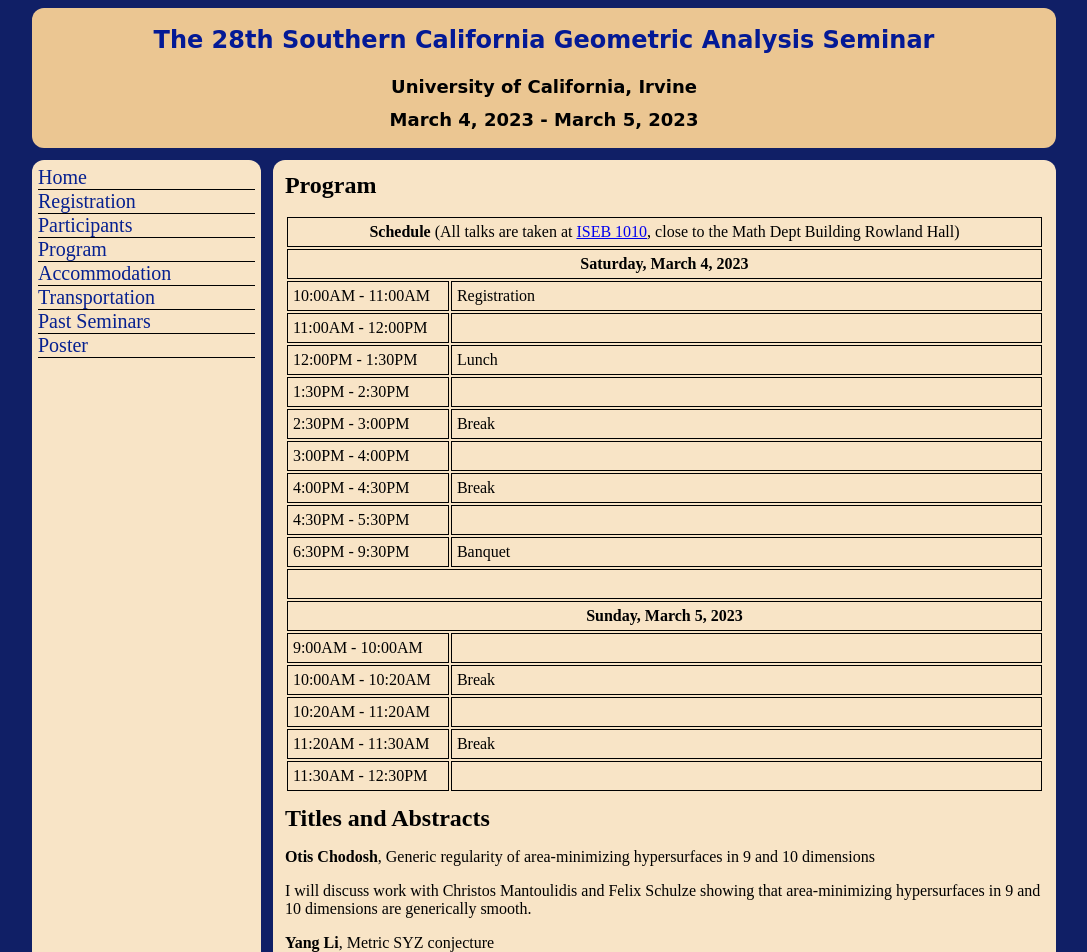
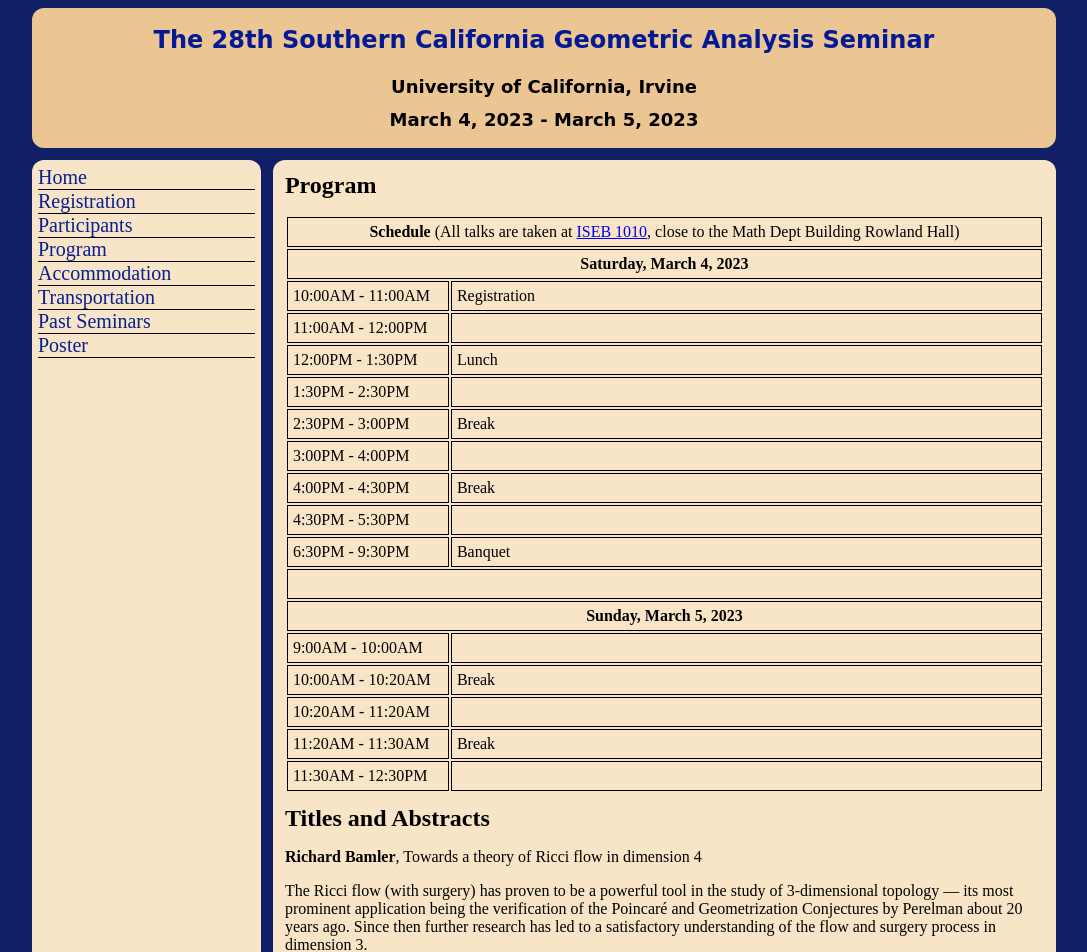
Before and after one commit to Geometry-Discovery-Project-UCI/scgas.math.uci.edu, a Vue app: page /program in a window 1280 px wide. Shown: the top 952 px of the page, without its empty margins (96-1183 px from the left). Built offline with nearby package versions, Linux system fonts and the light colour scheme.

Commit message:
chore(*): order title by name

```diff
--- a/src/views/ProgramView.vue
+++ b/src/views/ProgramView.vue
@@ -41,7 +41,7 @@
   <div class="divider"></div>
   <h1>Titles and Abstracts <span v-if="isReleased">(Ordered by Time)</span></h1>
   <div>
-    <div v-for="speech in speeches" :key="speech.time">
+    <div v-for="speech in speechesOrdered" :key="speech.time">
       <div>
         <strong>{{ speech.activity }}</strong
         >, {{ speech.title }}
@@ -84,6 +84,13 @@
   (i) => i.isSpeech
 );
 
+const speechesOrdered = speeches.sort((a, b) =>
+  a.activity
+    .split(" ")
+    .slice(-1)[0]
+    .localeCompare(b.activity.split(" ").slice(-1)[0])
+);
+
 export default defineComponent({
   setup: () => {
     return {
@@ -93,6 +100,7 @@
       firstDaySchedule,
       secondDaySchedule,
       speeches,
+      speechesOrdered,
       isReleased: false,
     };
   },
```
Also changed, not shown: tsconfig.json (line endings or trailing spaces).
